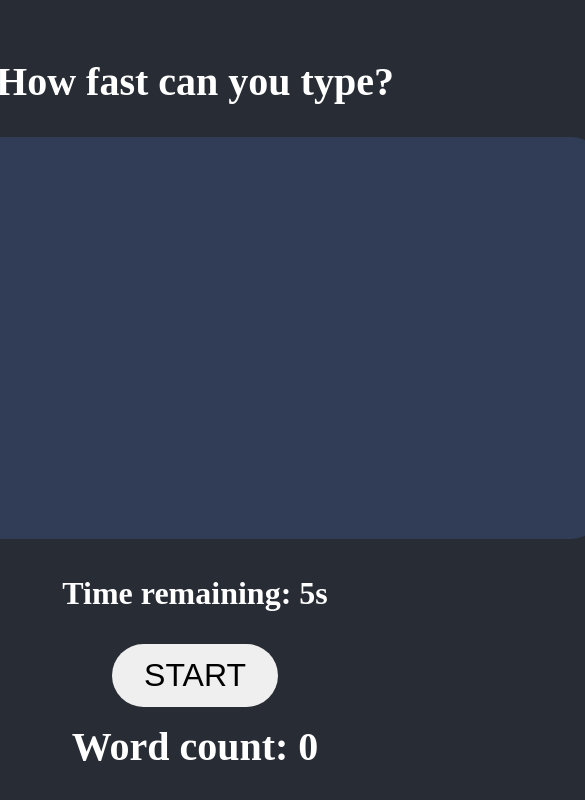
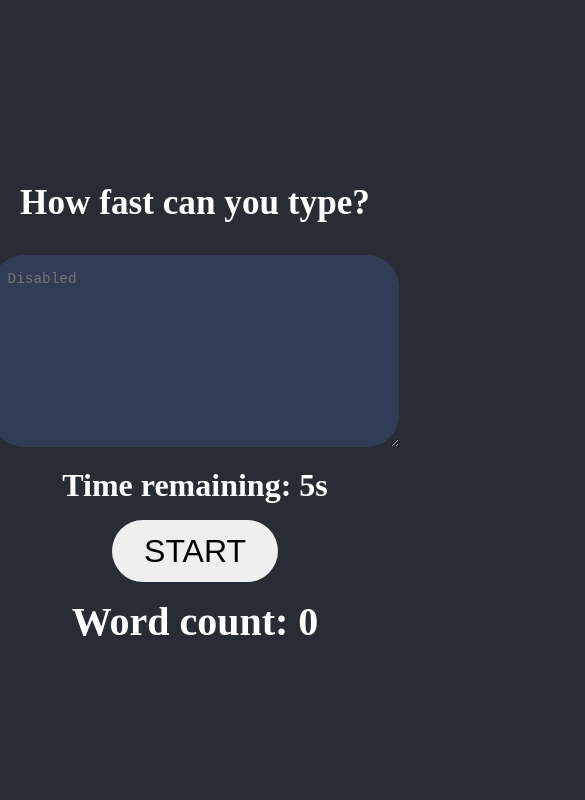
Before and after one commit to sbinmakhashen/Fast-Typin, a React (Create React App) app: page / in a window 390 px wide. Shown: the top 800 px of the page, 585 px wide, since content can reach past the window. Built offline with nearby package versions, Linux system fonts and the light colour scheme.

Commit message:
disable on elements based on timer

```diff
--- a/src/App.css
+++ b/src/App.css
@@ -11,7 +11,6 @@ body {
   justify-content: center;
   align-items: center;
   height: 100vh;
-  overflow: hidden;
 }
 
 h1 {
@@ -60,6 +59,7 @@ h2 {
 .time {
   padding: 1rem;
   cursor: pointer;
+  margin: auto;
 }
 
 #num {
@@ -69,6 +69,8 @@ h2 {
   border-radius: 2rem;
   font-size: 2rem;
   margin: 1rem auto;
+  width: 10%;
+  text-align: center;
 }
 
 .inputNum {
@@ -91,6 +93,24 @@ i {
 
 @keyframes pointUp {
   100% {
-    transform: translateY(-2rem);
+    transform: translateY(-1rem);
   }
 }
+
+@media (max-width: 600px) {
+  .title {
+    font-size: 2.2rem;
+  }
+  #text {
+    font-size: 0.9rem;
+  }
+
+  #num {
+    text-align: text;
+    width: 15%;
+  }
+
+  .newEL {
+    font-size: 1.2rem;
+  }
+}
--- a/src/Components/Typing.js
+++ b/src/Components/Typing.js
@@ -39,17 +39,20 @@ function Typing() {
         onChange={numChange}
         ref={inputNum}
       />
-      <div className='time-container'>
-        <h2
-          className='time'
-          ref={timeRemRef}
-          onClick={displayInput}
+
+      {isTimeRunning ? (
+        <h2 className='time'>{timeRemaining} seconds left</h2>
+      ) : (
+        <div
+          className='time-container'
           onMouseEnter={showInput}
           onMouseLeave={removeEls}
         >
-          Time remaining: {timeRemaining}s
-        </h2>
-      </div>
+          <h2 className='time' ref={timeRemRef} onClick={displayInput}>
+            Time remaining: {timeRemaining}s
+          </h2>
+        </div>
+      )}
 
       <button onClick={startGame} className='btn' disabled={isTimeRunning}>
         {timeRemaining === 0 ? 'Try again' : 'START'}
--- a/src/hooks/useTypingGame.js
+++ b/src/hooks/useTypingGame.js
@@ -38,12 +38,9 @@ function useTypingGame() {
   }
 
   function removeEls() {
-    setTimeout(() => {
-      newEl.remove();
-      aboveIcon.remove();
-    }, 4000);
+    newEl.remove();
+    aboveIcon.remove();
   }
-
   function displayInput() {
     inputNum.current.style.display = 'block';
   }
@@ -51,7 +48,9 @@ function useTypingGame() {
   function startGame() {
     setIsTimeRunning(true);
     setWordCount(0);
-    setTimeRemaining(5);
+    inputNum.current.value <= 0
+      ? setTimeRemaining(5)
+      : setTimeRemaining(inputNum.current.value);
     setText('');
     textBox.current.disabled = false;
     textBox.current.focus();
```
